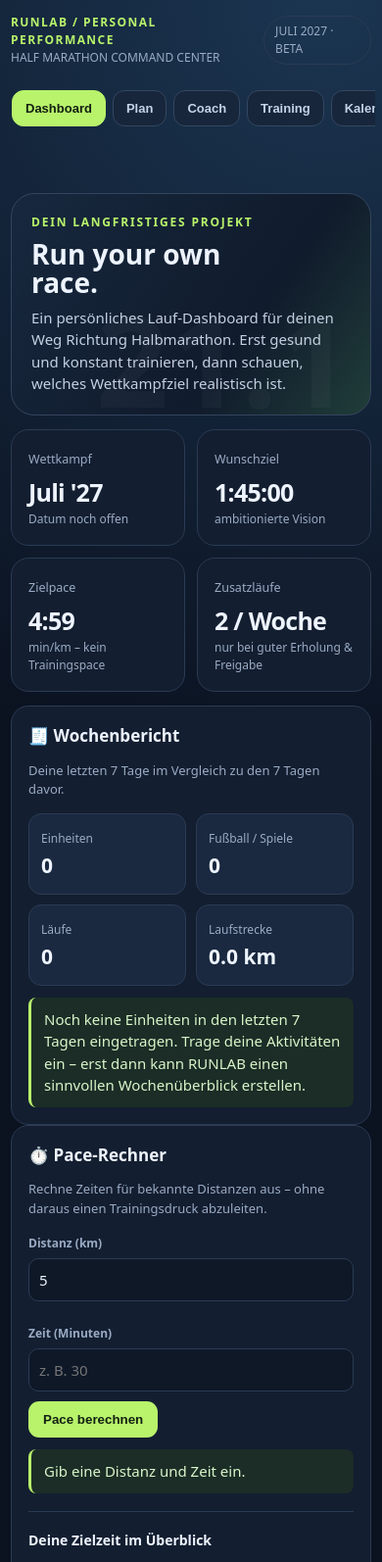
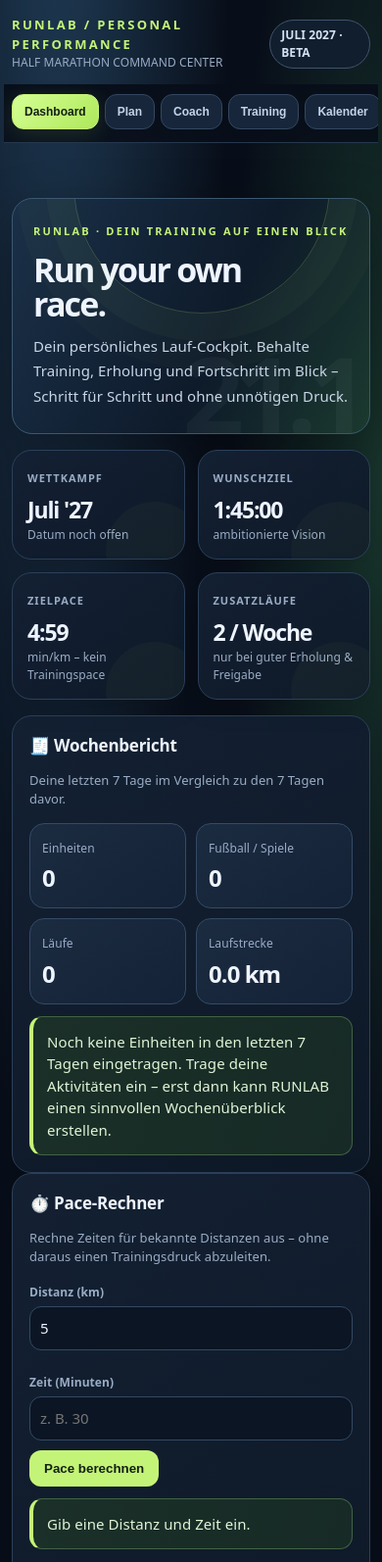
Before and after one commit to bennimuc05/runlab, a plain HTML site: page index.html in a window 390 px wide. Shown: the top 1594 px of the page at 98% size. Drawn offline with Linux system fonts and the light colour scheme.

Commit message:
Give RUNLAB a premium dashboard design

```diff
--- a/index.html
+++ b/index.html
@@ -35,6 +35,56 @@ input,select,textarea{width:100%;background:#0e1827;color:var(--text);border:1px
 .calendar-head{display:flex;align-items:center;justify-content:space-between;gap:10px;margin-bottom:12px}.calendar-head button{padding:8px 11px}.calendar{display:grid;grid-template-columns:repeat(7,1fr);gap:6px}.cal-label,.cal-day{min-width:0;text-align:center;padding:8px 2px;border-radius:9px;font-size:12px}.cal-label{color:var(--muted);font-weight:700}.cal-day{background:var(--panel2);border:1px solid transparent;min-height:42px}.cal-day.today{border-color:var(--blue)}.cal-day.has-run{background:#263c2a;border-color:#648c45;color:var(--lime);font-weight:800}.cal-day.empty{background:transparent}.cal-day small{display:block;font-size:9px;color:var(--muted)}.stat-bars{display:grid;gap:9px}.stat-row{display:grid;grid-template-columns:65px 1fr 48px;align-items:center;gap:8px;font-size:12px}.stat-track{height:8px;background:#26364c;border-radius:20px;overflow:hidden}.stat-track i{display:block;height:100%;background:var(--lime);border-radius:20px}
 @media(max-width:800px){.grid{grid-template-columns:repeat(2,1fr)}.layout{grid-template-columns:1fr}.week{grid-template-columns:repeat(4,1fr)}}
 @media(max-width:430px){.wrap{padding:14px 11px 35px}.hero{padding:20px}.week{grid-template-columns:repeat(2,1fr)}.row{grid-template-columns:1fr}}
+
+/* RUNLAB premium visual refresh */
+:root{--bg:#080e19;--panel:#101b2b;--panel2:#17263a;--line:#293b53;--lime:#c4f477;--blue:#83c5ff;--muted:#9aacc5}
+body{background:radial-gradient(ellipse at 15% -10%,#203c56 0,transparent 38%),radial-gradient(ellipse at 100% 20%,#18352c 0,transparent 28%),#080e19;letter-spacing:.005em}
+.wrap{max-width:1180px;padding-top:26px}
+.top{margin-bottom:13px}.brand{font-size:13px;letter-spacing:.18em}.pill{background:#111e2e;color:#d4e2f4;border-color:#40536d;font-weight:700}
+.tabs{position:sticky;top:0;z-index:20;margin:0 -8px 20px;padding:10px 8px 13px;background:linear-gradient(180deg,rgba(8,14,25,.97),rgba(8,14,25,.88));backdrop-filter:blur(14px);border-bottom:1px solid #26374d}
+.tabs .tab{border-radius:12px;padding:11px 16px;font-weight:750;transition:transform .16s ease,background .16s ease,border-color .16s ease}
+.tabs .tab:hover{transform:translateY(-1px);border-color:#7690ae}
+.tabs .tab.active{box-shadow:0 5px 22px #b8f36b20;background:linear-gradient(135deg,#d5ff93,#aee85b)}
+.hero{min-height:225px;padding:34px 32px;border:1px solid #3c5870;border-radius:26px;background:linear-gradient(115deg,rgba(27,49,72,.98),rgba(14,27,43,.98) 58%,rgba(28,58,47,.96));box-shadow:0 18px 55px #0005}
+.hero:before{content:"";position:absolute;width:260px;height:260px;right:11%;top:-145px;border:1px solid #c4f47735;border-radius:50%;box-shadow:0 0 0 28px #c4f47708,0 0 0 58px #c4f47705}
+.hero:after{font-size:clamp(110px,17vw,190px);right:28px;bottom:-58px;color:#e5f4ff0a;letter-spacing:-.09em}
+.hero .eyebrow{font-size:11px;letter-spacing:.2em}
+.hero h1{font-size:clamp(34px,6vw,58px);letter-spacing:-.055em;margin:13px 0 12px}
+.hero p{font-size:15px;line-height:1.7;color:#c8d6e8;max-width:580px}
+.grid{gap:13px;margin:16px 0}
+.stat,.card{background:linear-gradient(145deg,rgba(20,33,51,.98),rgba(14,25,40,.98));border:1px solid #2c405a;border-radius:20px;box-shadow:0 8px 28px #0002}
+.stat{padding:18px;position:relative;overflow:hidden}
+.stat:after{content:"";position:absolute;inset:auto -20px -42px auto;width:100px;height:100px;border-radius:50%;background:#b8f36b08}
+.stat small{font-size:11px;text-transform:uppercase;letter-spacing:.09em;font-weight:800}
+.stat strong{font-size:clamp(23px,3vw,29px);letter-spacing:-.05em}
+.card{padding:21px}
+.card h2{font-size:17px;letter-spacing:-.015em;display:flex;align-items:center;gap:8px}
+.layout{gap:16px;margin-top:16px}
+.tab-panel{animation:panelIn .22s ease both}
+@keyframes panelIn{from{opacity:.65;transform:translateY(4px)}to{opacity:1;transform:translateY(0)}}
+button{border-radius:12px;transition:transform .15s ease,filter .15s ease,box-shadow .15s ease}
+button:hover{filter:brightness(1.08);transform:translateY(-1px)}
+button:focus-visible,.tabs .tab:focus-visible,input:focus-visible,select:focus-visible{outline:2px solid var(--blue);outline-offset:2px}
+button.secondary{background:linear-gradient(135deg,#263b55,#1b2b40);border-color:#405671}
+input,select,textarea{background:#0b1524;border-color:#344962;border-radius:12px}
+input:focus,select:focus,textarea:focus{border-color:var(--blue);outline:none;box-shadow:0 0 0 3px #75b8ff18}
+.coach{border:1px solid #416344;border-left:4px solid var(--lime);border-radius:13px;background:linear-gradient(110deg,#1b3028,#172a26);color:#e0f4d6;padding:14px}
+.notice{border:1px solid #6c5333;border-left:4px solid var(--orange);border-radius:13px;background:linear-gradient(110deg,#30271d,#241f1a);padding:14px}
+.day{border-radius:13px;transition:transform .15s ease,border-color .15s ease}.day:hover{transform:translateY(-2px);border-color:#6b85a4}
+.day.run{background:linear-gradient(145deg,#233c2b,#172c23);border-color:#729c50}
+.day.football{background:linear-gradient(145deg,#1c3049,#17263a);border-color:#4c7198}
+.report-item{background:linear-gradient(145deg,#1b2b40,#142237);border-color:#344b67;border-radius:15px}
+.report-item b{font-size:24px;letter-spacing:-.04em}
+.calendar{gap:7px}.calendar .cal-label{font-size:11px;text-transform:uppercase;letter-spacing:.08em}
+.calendar button.cal-day{min-height:47px;border-radius:12px}
+.calendar button.cal-day.has-run{box-shadow:inset 0 0 0 1px #d4ff9a30}
+.stat-track{height:10px;background:#263b53}.stat-track i{background:linear-gradient(90deg,#a7e85e,#d5ff98)}
+.session{padding:14px 0;border-color:#293b53}
+.tag{border:1px solid #3d5978;background:#1b3048}.tag.green{border-color:#557a42;background:#203723}
+.footer{line-height:1.65}
+@media(max-width:700px){.wrap{padding:16px 12px 38px}.hero{min-height:205px;padding:25px 21px;border-radius:21px}.hero:after{right:10px;bottom:-42px}.card{padding:17px}.stat{padding:15px}.tabs{gap:6px}.tabs .tab{padding:10px 12px;font-size:12px}.layout{gap:12px;margin-top:12px}}
+@media(prefers-reduced-motion:reduce){*,*:before,*:after{animation:none!important;transition:none!important;scroll-behavior:auto!important}}
+
 </style>
 </head>
 <body>
@@ -49,9 +99,9 @@ input,select,textarea{width:100%;background:#0e1827;color:var(--text);border:1px
     <button class="tab" data-tab="stats">Statistik</button>
   </nav>
   <section class="hero">
-    <div class="eyebrow">DEIN LANGFRISTIGES PROJEKT</div>
+    <div class="eyebrow">RUNLAB · DEIN TRAINING AUF EINEN BLICK</div>
     <h1>Run your own<br>race.</h1>
-    <p>Ein persönliches Lauf-Dashboard für deinen Weg Richtung Halbmarathon. Erst gesund und konstant trainieren, dann schauen, welches Wettkampfziel realistisch ist.</p>
+    <p>Dein persönliches Lauf-Cockpit. Behalte Training, Erholung und Fortschritt im Blick – Schritt für Schritt und ohne unnötigen Druck.</p>
   </section>
   <div class="grid">
     <div class="stat"><small>Wettkampf</small><strong>Juli '27</strong><div class="sub">Datum noch offen</div></div>
```
